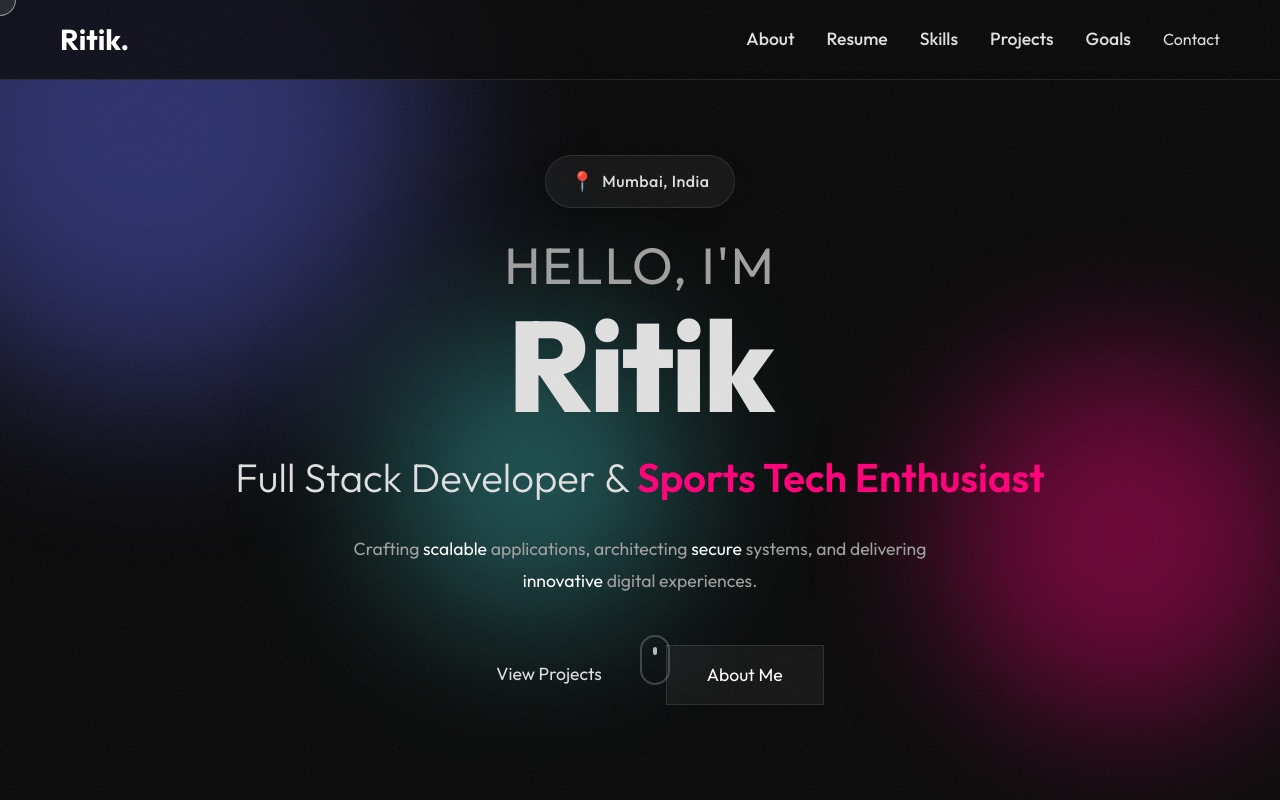
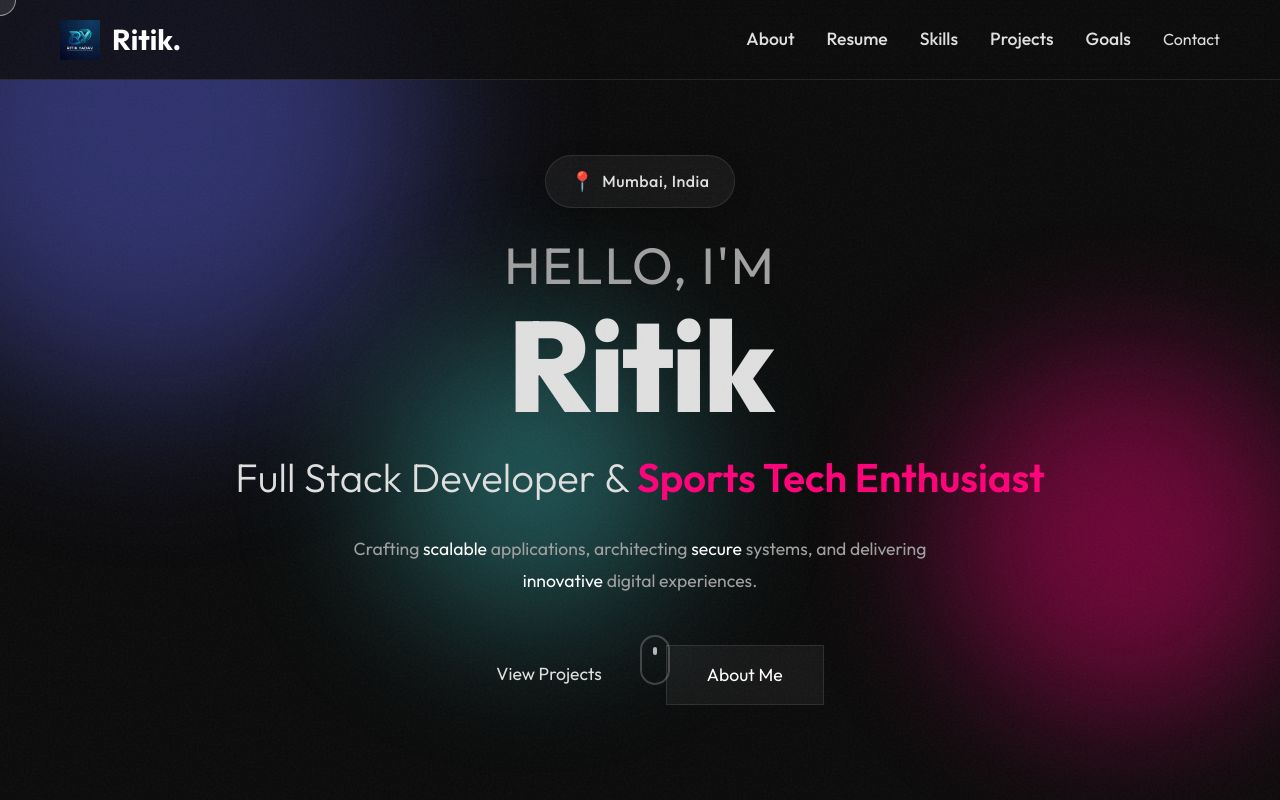
Before and after one commit to ritikyadav10888-oss/portfolio-website, a React (Vite) app: page / in a window 1280 px wide. Shown: the top 800 px of the page. Built offline with nearby package versions, Linux system fonts and the light colour scheme; a web font is replaced by a local one.

Commit message:
icon change and logo

```diff
--- a/index.html
+++ b/index.html
@@ -2,7 +2,7 @@
 <html lang="en">
 
 <meta charset="UTF-8" />
-<link rel="icon" type="image/svg+xml" href="/vite.svg" />
+<link rel="icon" type="image/png" href="/logo.png" />
 
 <!-- SEO Meta Tags -->
 <title>Ritik Yadav | Full Stack Developer & Sports Tech Innovator</title>
--- a/src/components/Navbar.jsx
+++ b/src/components/Navbar.jsx
@@ -22,8 +22,9 @@ const Navbar = () => {
             }}
         >
             <div className="container" style={{ display: 'flex', justifyContent: 'space-between', alignItems: 'center', width: '100%' }}>
-                <a href="#" style={{ fontSize: '1.8rem', fontWeight: '700', color: '#fff' }}>
-                    Ritik<span className="text-gradient">.</span>
+                <a href="#" style={{ fontSize: '1.8rem', fontWeight: '700', color: '#fff', display: 'flex', alignItems: 'center', gap: '0.75rem' }}>
+                    <img src="/logo.png" alt="Ritik Yadav Logo" style={{ height: '40px', width: 'auto' }} />
+                    <span>Ritik<span className="text-gradient">.</span></span>
                 </a>
 
                 <div style={{ display: 'flex', gap: '2rem', alignItems: 'center' }}>
```
Also changed, not shown: public/logo.png (added).
